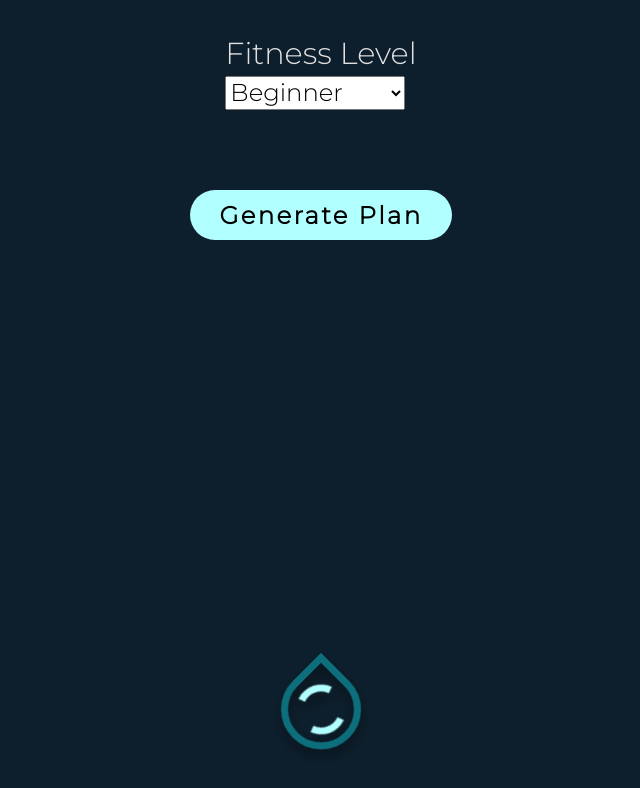
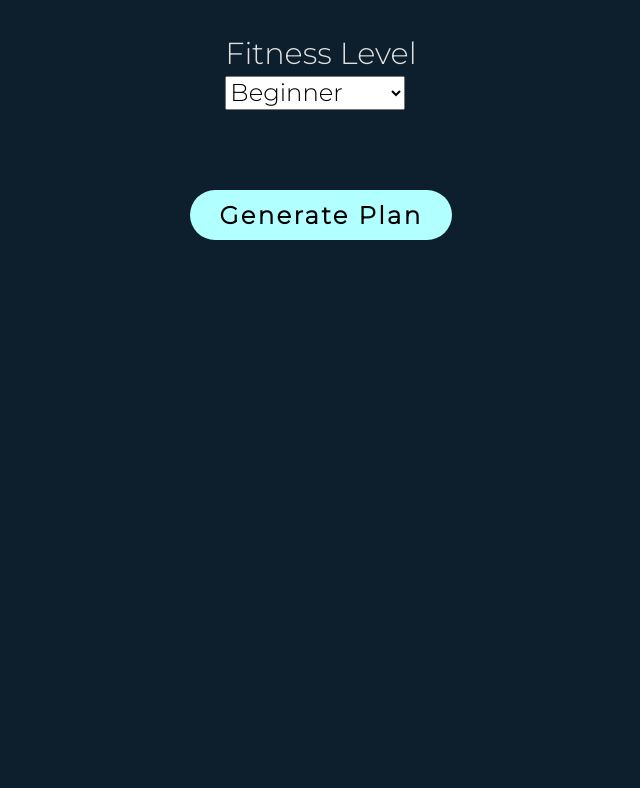
Before and after one commit to theMVPshop/workoutPlanner, a React (Create React App) app in the folder sweat-smart/: page / in a window 1280 px wide. Shown: the part 2896-3684 px from the top of the page, without its empty margins (319-959 px from the left). After the commit the page ends 3200 px from the top, so only its background shows below. Built offline with nearby package versions, Linux system fonts and the light colour scheme.

Commit message:
condition

```diff
--- a/sweat-smart/src/App.js
+++ b/sweat-smart/src/App.js
@@ -17,6 +17,7 @@ function App() {
   const [fitnessLevel, setFitnessLevel] = useState("");
   const [plan, setPlan] = useState({});
   const [loading, setLoading] = useState(true);
+  const [clicked, setClicked] = useState(false);
 
   const handleSubmit = (
     name,
@@ -28,6 +29,7 @@ function App() {
     timeRange
   ) => {
     setLoading(true);
+    setClicked(true);
     prompt(
       name,
       gender,
@@ -42,6 +44,7 @@ function App() {
       console.log(jsonObject)
       setPlan(jsonObject);
       setLoading(false);
+      setClicked(false)
     });
   };
 
@@ -119,9 +122,10 @@ function App() {
         setFitnessLevel={setFitnessLevel}
         handleSubmit={handleSubmit}
         handleScrollPreload={handleScrollPreload}
+        setClicked={setClicked}
       />
 
-      <PracticeCard plan={plan} loading={loading} preloadRef={preloadRef} />
+      <PracticeCard clicked={clicked} plan={plan} loading={loading} preloadRef={preloadRef} />
     </div>
   );
 }
--- a/sweat-smart/src/components/FormPage/Form.js
+++ b/sweat-smart/src/components/FormPage/Form.js
@@ -20,6 +20,7 @@ function Form(props) {
     setFitnessLevel,
     handleSubmit,
     handleScrollPreload,
+    setClicked
   } = props;
 
   return (
@@ -198,7 +199,8 @@ function Form(props) {
           <button
             type="button"
             onClick={() => {
-              handleScrollPreload();
+              // handleScrollPreload();
+              setClicked(true);
               handleSubmit(
                 name,
                 gender,
--- a/sweat-smart/src/components/ResultsPage/PracticeCard.js
+++ b/sweat-smart/src/components/ResultsPage/PracticeCard.js
@@ -46,7 +46,7 @@ const nameMatch = (exercise) => {
   return false;
 };
 
-const PracticeCard = ({ plan, loading, preloadRef }) => {
+const PracticeCard = ({ plan, loading, preloadRef, clicked }) => {
   // const initialplan = results;
   // const [plan, setplan] = useState(initialWorkoutData);
   // const [showVideos, setShowVideos] = useState(
@@ -61,11 +61,12 @@ const PracticeCard = ({ plan, loading, preloadRef }) => {
 
   return (
     <>
-      {loading ? (
-        <section ref={preloadRef} class="sec-loading">
-          <div class="one"></div>
-        </section>
-      ) : (
+      {loading ? <div></div> :
+        (loading && clicked ?
+          <section ref={preloadRef} class="sec-loading">
+            <div class="one"></div>
+          </section>
+       : (
         <div className="card">
           <div className="card-header">
             <h1 className="users-name">Hello, {plan.name}!</h1>
@@ -142,7 +143,7 @@ const PracticeCard = ({ plan, loading, preloadRef }) => {
             ))}
           </div>
         </div>
-      )}
+      ))}
     </>
   );
 };
```
